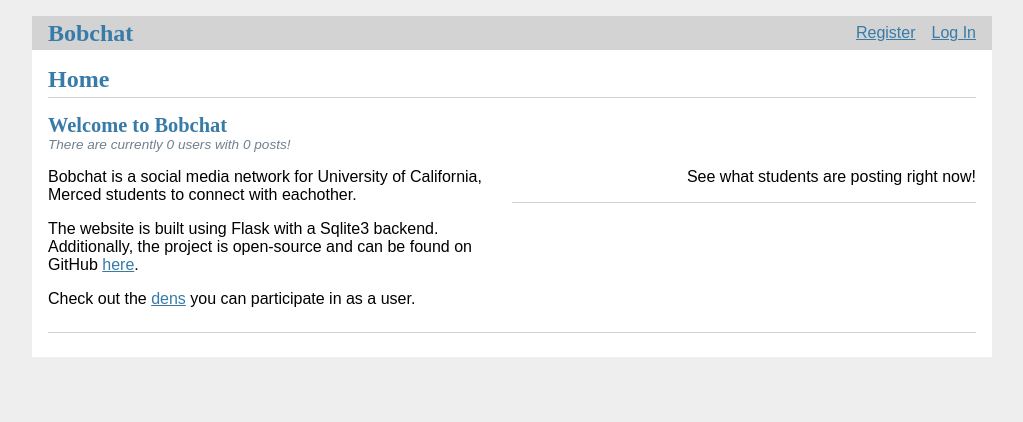
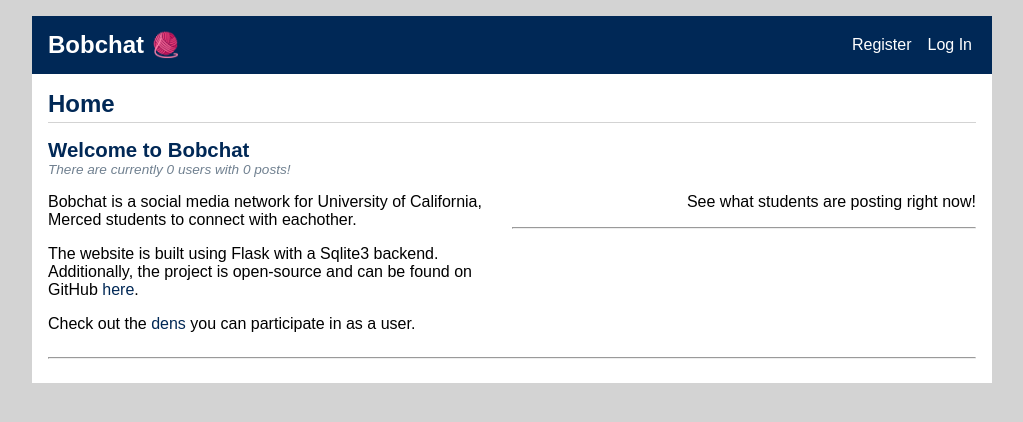
Before and after one commit to tsainez/bobchat, a Flask app: page / in a window 1280 px wide. Shown: the top 422 px of the page, without its empty margins (128-1151 px from the left). Run offline with Flask 2, Linux system fonts and the light colour scheme; data that the repository does not hold is empty.

Commit message:
Update style.css

```diff
--- a/bobchat/static/style.css
+++ b/bobchat/static/style.css
@@ -1,6 +1,6 @@
 html {
   font-family: sans-serif;
-  background: #eee;
+  background: lightgray;
   padding: 1rem;
 }
 body {
@@ -11,34 +11,34 @@ body {
   background: white;
 }
 h1 {
-  font-family: serif;
-  color: #377ba8;
+  color: #002856; /* uc merced colors */
   margin: 1rem 0;
 }
 a {
-  color: #377ba8;
-}
-hr {
-  border: none;
-  border-top: 1px solid lightgray;
+  color: #002856;
+  text-decoration: none;
 }
 nav {
-  background: lightgray;
+  background: #002856;
   display: flex;
   align-items: center;
-  padding: 0 0.5rem;
+  padding: 12px;
+  color: white;
 }
 nav h1 {
   flex: auto;
   margin: 0;
+  /* color: white; */
 }
-nav h1 a {
+nav a {
   text-decoration: none;
-  padding: 0.25rem 0.5rem;
+  /* padding: 0.25rem 0.5rem; */
+  padding-left: 0.25rem;
+  color: white;
 }
 nav ul {
   display: flex;
-  list-style: none;
+  list-style-type: none;
   margin: 0;
   padding: 0;
 }
@@ -53,10 +53,12 @@ header .action {
 }
 .content > header {
   border-bottom: 1px solid lightgray;
+  /* color: #002856; */
   display: flex;
   align-items: flex-end;
 }
 .content > header h1 {
+  /* color: #002856; */
   flex: auto;
   margin: 1rem 0 0.25rem 0;
 }
@@ -75,6 +77,7 @@ header .action {
   flex: auto;
 }
 .post > header h1 {
+  color: #002856;
   font-size: 1.5em;
   margin-bottom: 0;
 }
--- a/bobchat/templates/base.html
+++ b/bobchat/templates/base.html
@@ -2,7 +2,7 @@
 <title>{% block title %}{% endblock %} - Bobchat</title>
 <link rel="stylesheet" href="{{ url_for('static', filename='style.css') }}" />
 <nav>
-  <h1><a href="/">Bobchat</a></h1>
+  <h1><a href="/">Bobchat 🧶</a></h1>
   <ul>
     {% if g.user %}
     <li><span>{{ g.user['username'] }}</span></li>
@@ -19,7 +19,5 @@
   <header>{% block header %}{% endblock %}</header>
   {% for message in get_flashed_messages() %}
   <div class="flash">{{ message }}</div>
-  {% endfor %}
-  {% block content %}
-  {% endblock %}
+  {% endfor %} {% block content %} {% endblock %}
 </section>
```
Also changed, not shown: bobchat/static/README.md.
